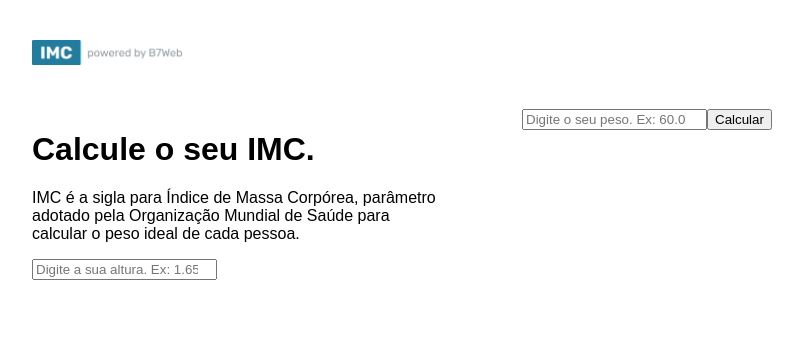
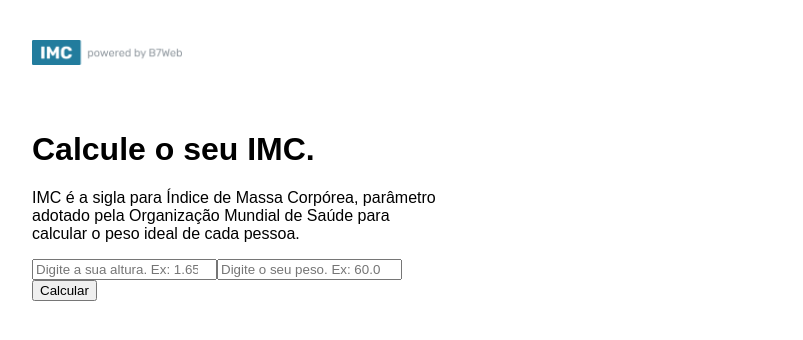
Before and after one commit to LucasCavalheri/calculadora-imc, a React (Vite) app: page / in a window 1280 px wide. Shown: the top 340 px of the page, without its empty margins (158-961 px from the left). Built offline with nearby package versions, Linux system fonts and the light colour scheme.

Commit message:
Move o input de peso para o leftSide

```diff
--- a/src/App.tsx
+++ b/src/App.tsx
@@ -37,8 +37,6 @@ const App = () => {
               setHeightField(target.valueAsNumber /* +target.value */)
             }
           />
-        </div>
-        <div className={styles.rightSide}>
           <input
             type='number'
             placeholder='Digite o seu peso. Ex: 60.0 (em kg)'
@@ -49,6 +47,8 @@ const App = () => {
           />
           <button onClick={handleCalculateButton}>Calcular</button>
         </div>
+        <div className={styles.rightSide}>
+        </div>
       </div>
     </div>
   );
```
